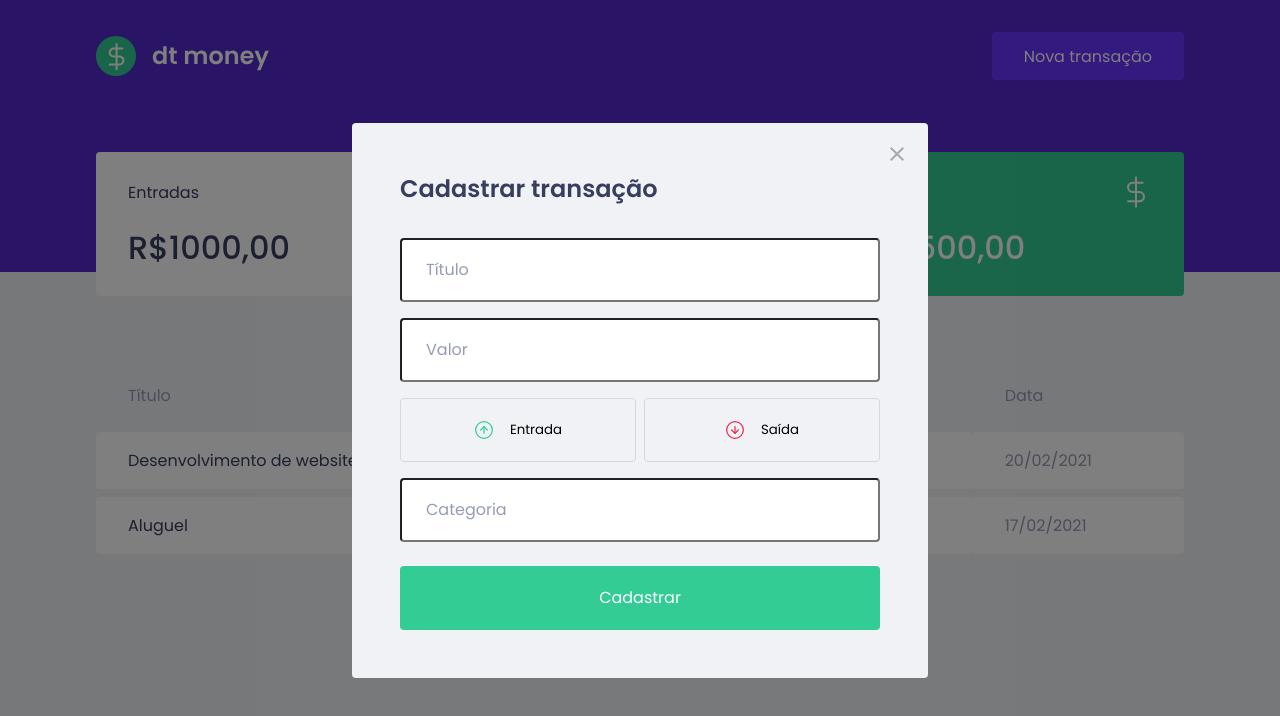
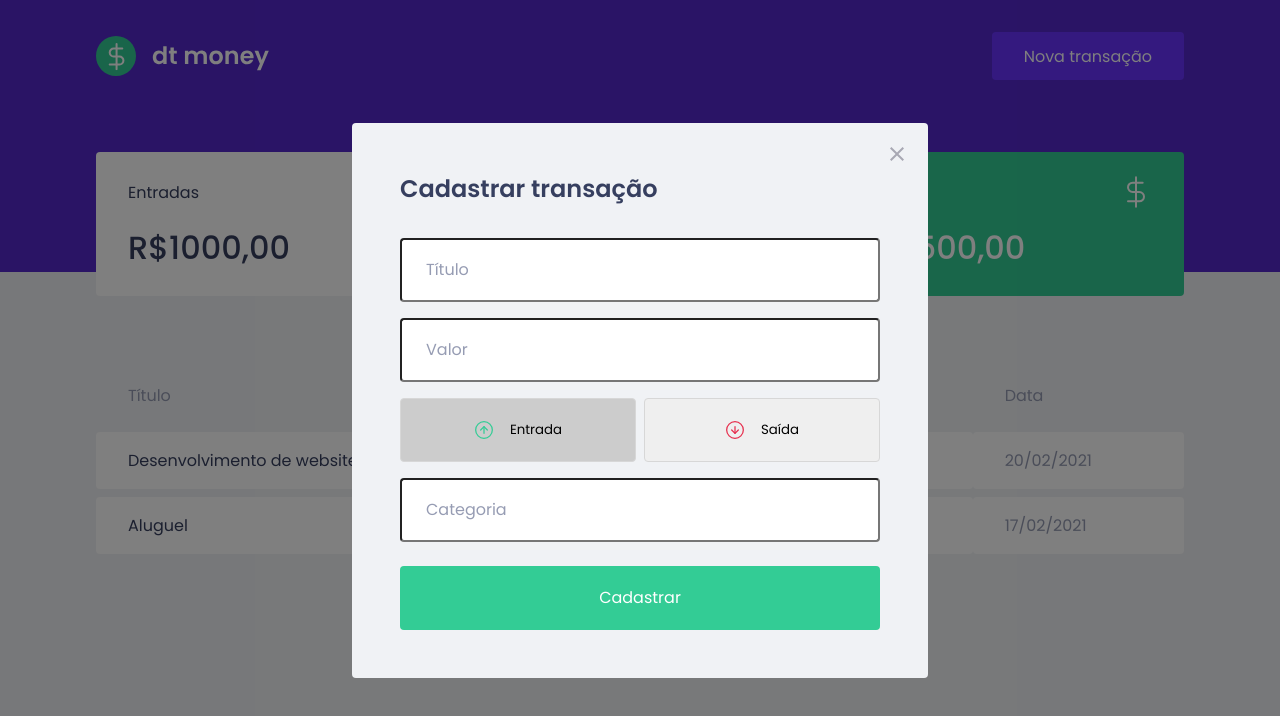
Before and after one commit to Yan-Gurgel/dtmoney, a React (Create React App) app: page / in a window 1280 px wide. Both pictures are taken after a click on the button "Nova transação". Shown: the top 716 px of the page. Built offline with nearby package versions, Linux system fonts and the light colour scheme; no server answers; what miragejs would draw is missing.

Commit message:
Funcionamento dos Botoes

```diff
--- a/src/components/NewTransactionModal/index.tsx
+++ b/src/components/NewTransactionModal/index.tsx
@@ -1,8 +1,9 @@
+import { useState } from 'react';
 import Modal from 'react-modal';
 import closeImg from '../../assets/close.svg';
 import incomeImg from '../../assets/income.svg';
 import outcomeImg from '../../assets/outcome.svg';
-import { Container, TransactionTypeContainer } from './styles'
+import { Container, TransactionTypeContainer, RadioBox } from './styles'
 
 interface NewTransacationModalProps {
   isOpen: boolean;
@@ -10,6 +11,8 @@
 }
 
 export function NewTransactionModal({ isOpen, onRequestClose }: NewTransacationModalProps) {
+  const [type, setType] = useState('deposit');
+
   return (
     <Modal
       isOpen={isOpen}
@@ -36,19 +39,23 @@
 
 
         <TransactionTypeContainer>
-          <button
-          type="button"
+          <RadioBox
+            type="button"
+            onClick={() => { setType('deposit'); }}
+            isActive={type === 'deposit'}
           >
-          <img src= { incomeImg } alt="Entrada"/>
+            <img src={incomeImg} alt="Entrada" />
             <span>Entrada</span>
-          </button>
+          </RadioBox>
 
-          <button
-          type="button"
+          <RadioBox
+            type="button"
+            onClick={() => { setType('withdraw'); }}
+            isActive={type === 'withdraw'}
           >
-          <img src= { outcomeImg } alt="Saida"/>
+            <img src={outcomeImg} alt="Saida" />
             <span>Saída</span>
-          </button>
+          </RadioBox>
 
         </TransactionTypeContainer>
 
--- a/src/components/NewTransactionModal/styles.ts
+++ b/src/components/NewTransactionModal/styles.ts
@@ -53,13 +53,18 @@
     display: grid;
     grid-template-columns: 1fr 1fr;
     gap: 0.5rem;
+`;
 
-    button {
+interface RadioBoxProps {
+    isActive: boolean;
+}
+
+export const RadioBox = styled.button<RadioBoxProps>`
         height: 4rem;
         border: 1px solid #d7d7d7;
         border-radius: 0.25rem;
-
-        background: transparent;
+        //muda a cor quando selecionado
+        background: ${(props) => props.isActive ? '#ccc' : 'transparente'};
 
         display: flex;
         align-items: center;
@@ -82,9 +87,5 @@
             margin-left: 1rem;
             fort-size: 1rem;
             color: var(--text-title);
-            // 5 24
         }
-
-    }
-
 `;
```
